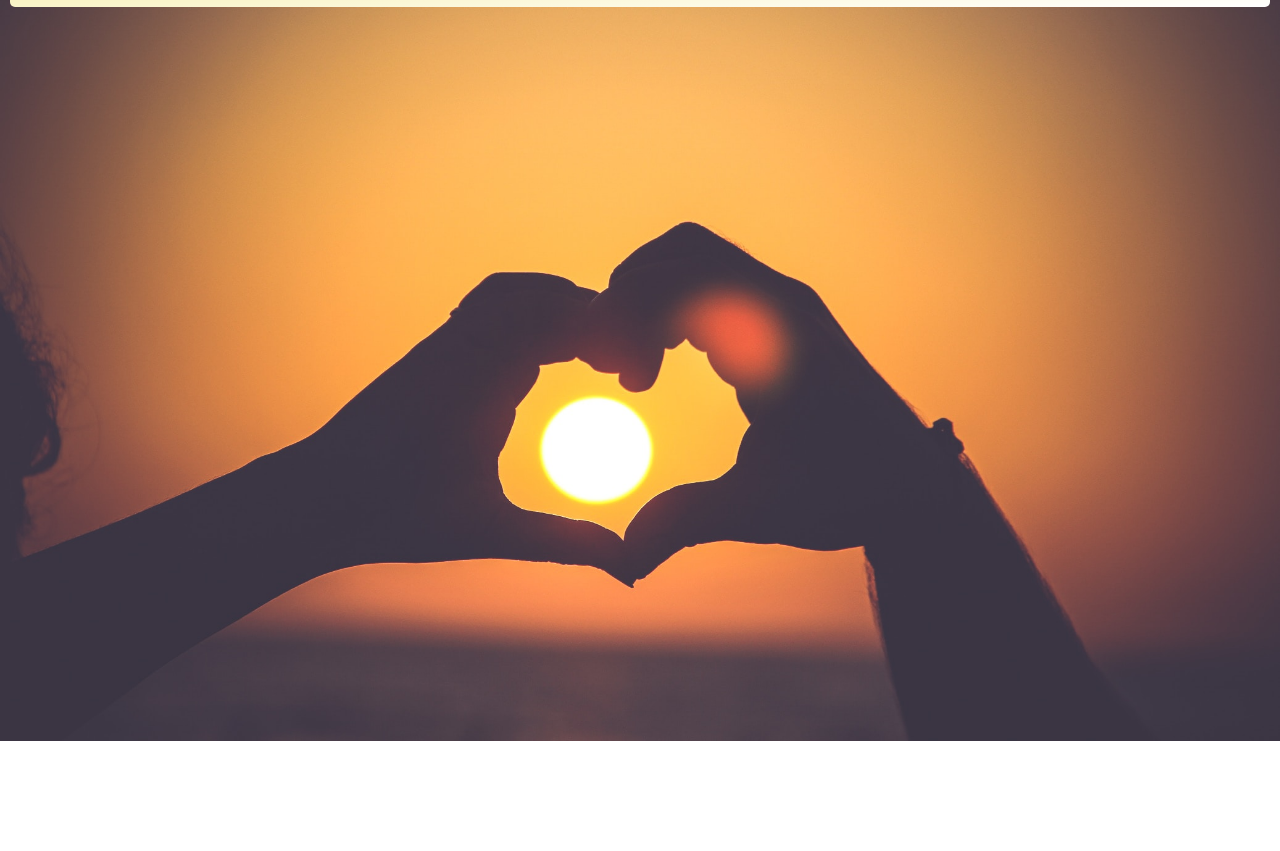
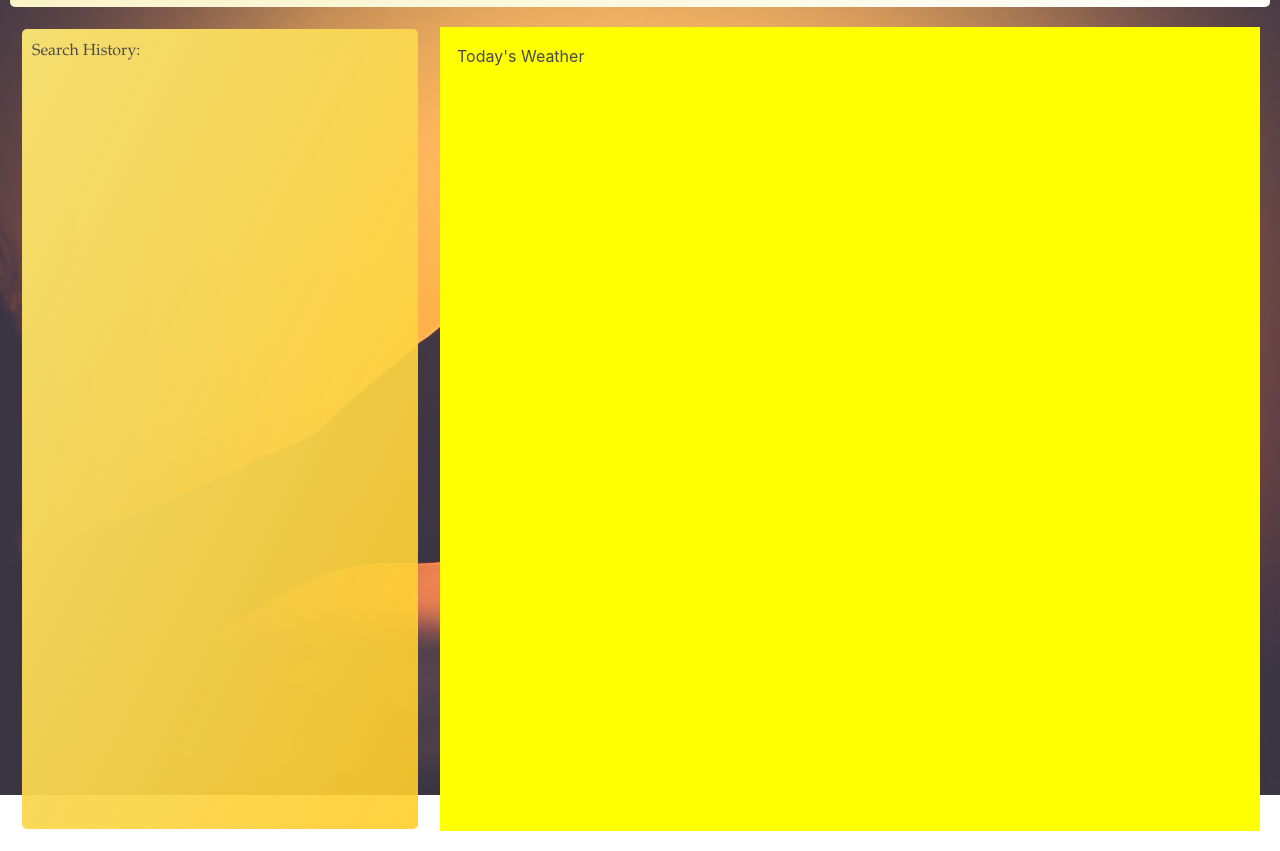
Before and after one commit to Geno1131993/Weather, a plain HTML site: page index.html in a window 1280 px wide. Shown: the part 59-910 px from the top of the page. Before the commit the page ends 800 px from the top, so only its background shows below. Drawn offline with nearby package versions, Linux system fonts and the light colour scheme.

Commit message:
Redesigned GUI.

```diff
--- a/index.html
+++ b/index.html
@@ -41,8 +41,34 @@
             </nav>
         </div>
 
-        <div id = "dashboard">
+        <div id = "container" class = "tile is-ancestor">
+            <div class = "tile is-horizontal is-12">
+                <div class = "tile is-parent is-4">
+                    <article id = "history" class = "tile is-child">
+                        <p>Search History:</p>
+                    </article>
+                </div>
+               <div id = "dashboard" class = "tile is-ancestor">
+                    <div class = "tile">
+                    <div class = "tile is-vertical is-12">
+                        <div class = "tile is-parent">
+                            <article id = "current" class = "tile is-child">
+                                </p>Today's Weather</p>
+                            </article>
+                        </div>
 
+                        <div class = "tile is-ancestor">
+
+                            <div class = "tile">
+                                <div id = "days" class = "tile is-horizontal is-parent is-12">
+
+                                </div>
+                            </div>
+                        </div>
+                    </div>
+               </div>
+            </div>
+        </div>
         </div>
 
 
--- a/script.js
+++ b/script.js
@@ -37,29 +37,20 @@ $("#form").on("submit", function() {
 
 
 function addDays(list){
-    //console.log(list);
+    console.log(list);
 
-    let html = `
-        <div class = "tile is-ancestor">
-            <div class = "tile is-horizontal is-12">
-                <div class = "tile is-parent">`;
+    let html = ``;
+    for(let i = 8; i < list.length; i += 8){
+        console.log(list[i]["dt_txt"]);
+        html += `
+            <article class = "tile day is-child">
+                <p>${list[i]["dt_txt"].split(" ")[0]}</p>
+                <img src = "https://openweathermap.org/themes/openweathermap/assets/vendor/owm/img/widgets/${list[i]["weather"][0]["icon"]}.png">
+            </article>
+        `;
+    }
+    $("#days").html(html);
 
-    for(let i = 0; i < list.length; i += 8){
-            console.log(list[i]["weather"][0]["icon"]);
-            html += `
-                    <div class = "tile day is-child">
-                        <p>${list[i]["dt_txt"].split(" ")[0]}</p>
-                        <img src = "https://openweathermap.org/themes/openweathermap/assets/vendor/owm/img/widgets/${list[i]["weather"][0]["icon"]}.png">
-                    </div>`;
 
-    }
-
-    html += `
-
-                </div>
-            </div>
-        </div>`;
-
-        $("#dashboard").prepend(html);
 
 }
--- a/style.css
+++ b/style.css
@@ -37,6 +37,27 @@ input{
 }
 
 .day{
-    background-color: rgba(194, 180, 234, .8);
+    background-color: rgba(194, 180, 234, 1);
     margin: 10px;
+    padding: 5px;
 }
+
+#history{
+    background-color: rgba(255, 205, 42, .8);
+    height: 100vh;
+    font-family: Palatino,Palatino Linotype,Palatino LT STD,Book Antiqua,Georgia,serif;
+    padding: 10px;
+    border-radius: 5px;
+    background-image: linear-gradient(to top left, rgba(255, 205, 42, .5), rgba(245, 223, 113, 1));
+}
+
+#container{
+    margin: 10px;
+    /* padding: 10px; */
+}
+
+#dashboard{
+    margin: 10px;
+    background-color: yellow;
+    padding: 5px;
+}
```
